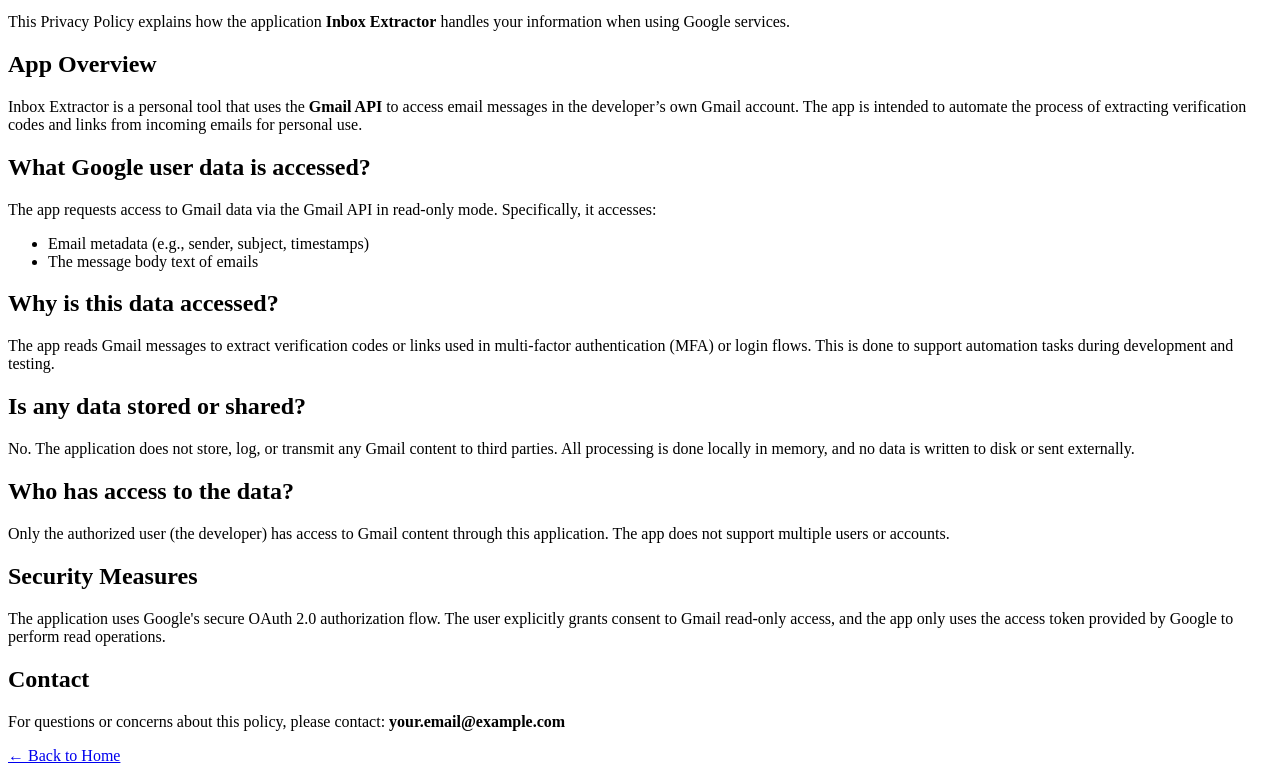
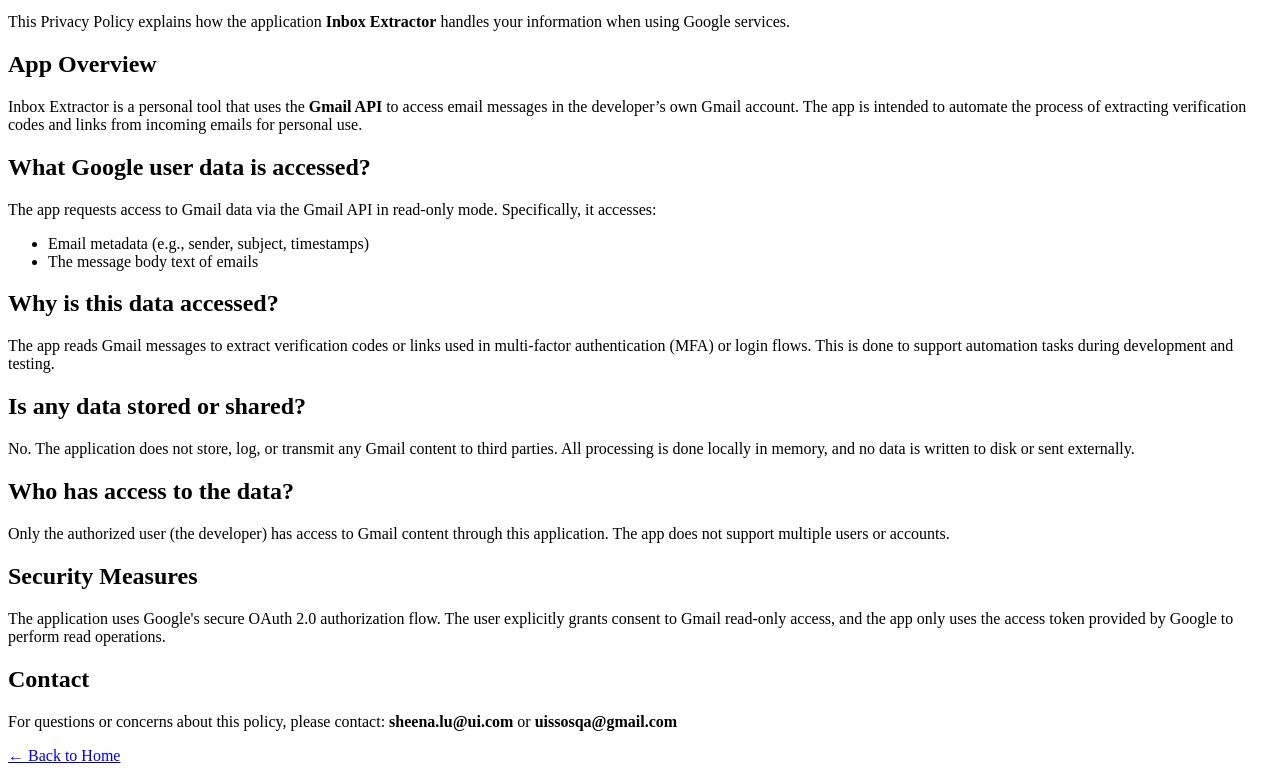
Before and after one commit to sheena-ui/gmail-automation, a plain HTML site: page privacy-policy.html in a window 1280 px wide. Shown: the part 101-882 px from the top of the page. Drawn offline with Linux system fonts and the light colour scheme.

Commit message:
Update privacy policy with correct email.

```diff
--- a/privacy-policy.html
+++ b/privacy-policy.html
@@ -34,7 +34,7 @@
   <p>The application uses Google's secure OAuth 2.0 authorization flow. The user explicitly grants consent to Gmail read-only access, and the app only uses the access token provided by Google to perform read operations.</p>
 
   <h2>Contact</h2>
-  <p>For questions or concerns about this policy, please contact: <strong>your.email@example.com</strong></p>
+  <p>For questions or concerns about this policy, please contact: <strong>sheena.lu@ui.com</strong> or <strong>uissosqa@gmail.com</strong></p>
 
   <p><a href="index.html">← Back to Home</a></p>
 </body>
```
